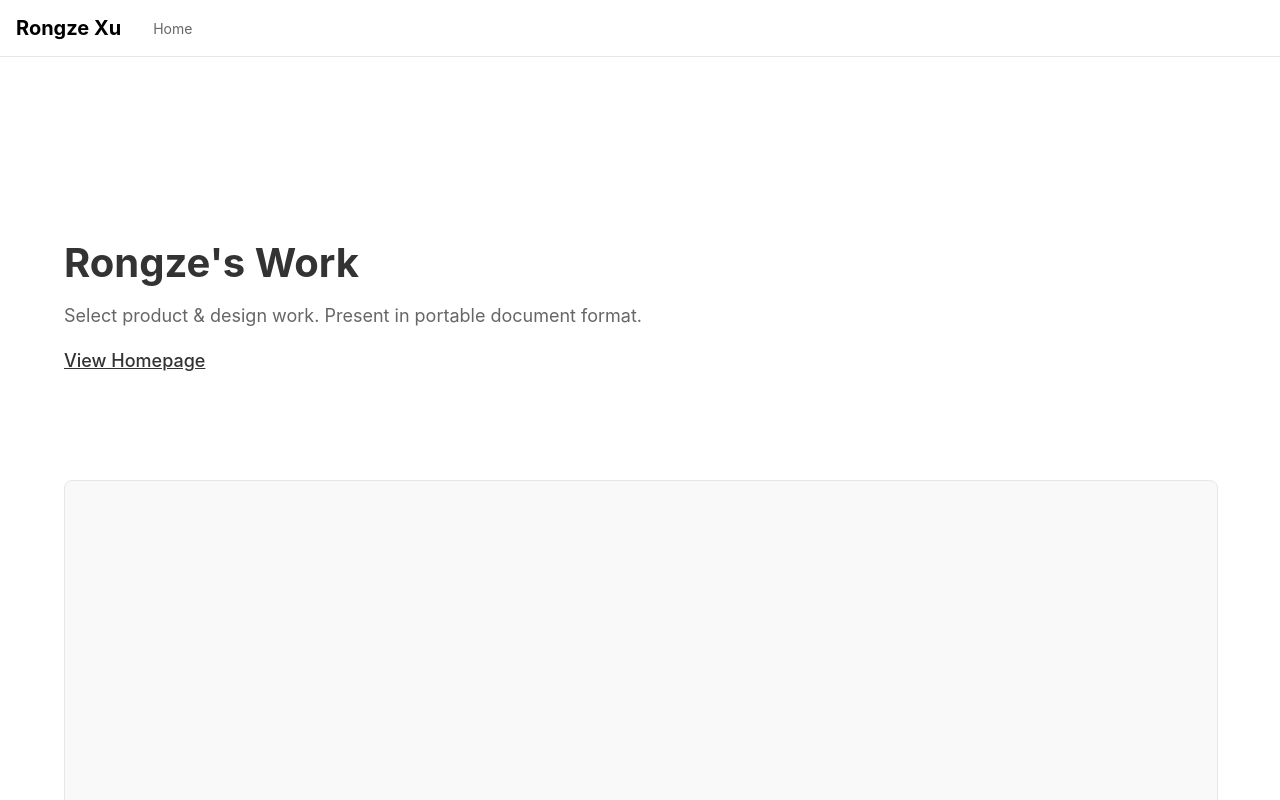
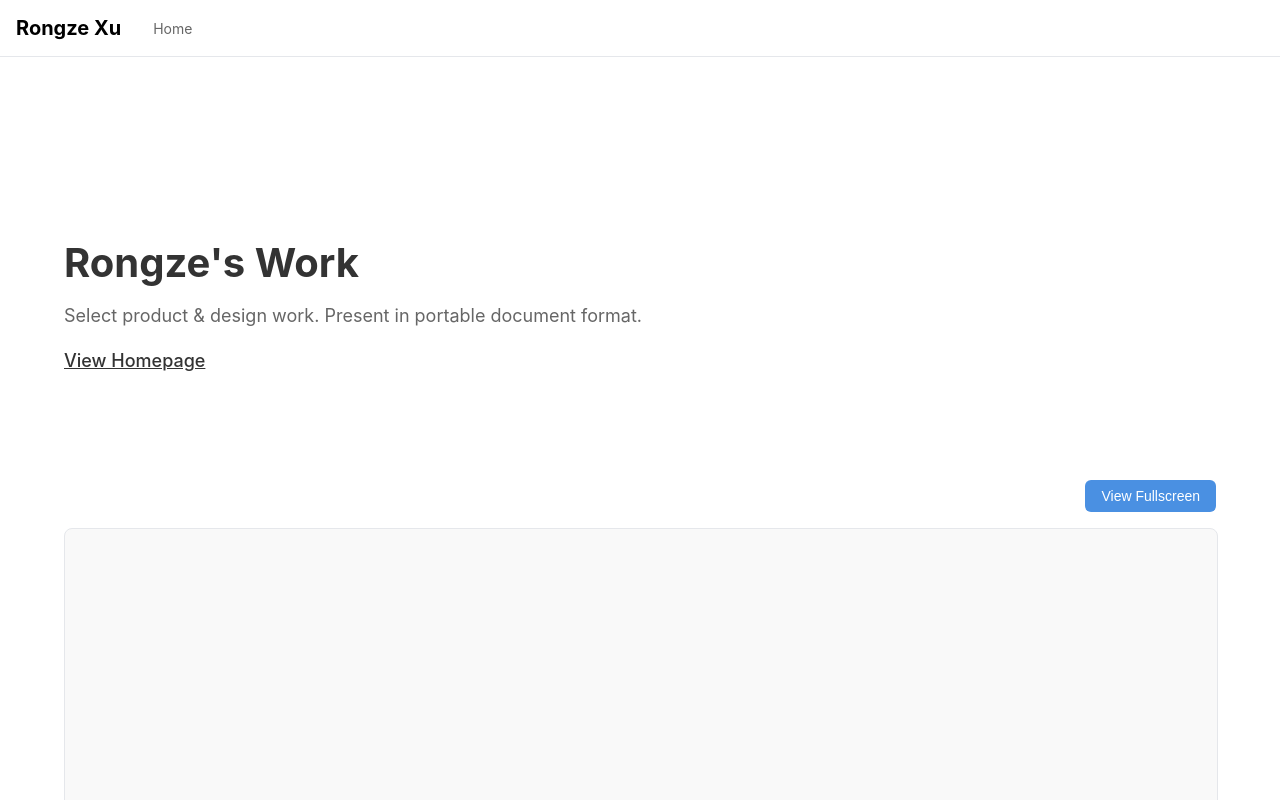
Before and after one commit to rynnxrz/pswebsite, a React (Vite) app: page /portfolio in a window 1280 px wide. Shown: the top 800 px of the page. Built offline with nearby package versions, Linux system fonts and the light colour scheme.

Commit message:
task1&2,task3 ongoing

```diff
--- a/src/App.css
+++ b/src/App.css
@@ -496,3 +496,52 @@
 .project-card.is-locked ~ .project-title {
   opacity: 0.6;
 }
+
+/* PDF Controls */
+.pdf-controls {
+  display: flex;
+  justify-content: flex-end;
+  margin-bottom: 1rem;
+}
+
+.fullscreen-btn {
+  padding: 0.5rem 1rem;
+  background-color: #4A90E2;
+  color: white;
+  border: none;
+  border-radius: 6px;
+  font-size: 0.875rem;
+  cursor: pointer;
+  transition: all 0.2s ease;
+}
+
+.fullscreen-btn:hover {
+  background-color: #357abd;
+  transform: translateY(-1px);
+}
+
+/* Fullscreen PDF styles */
+.pdf-container:fullscreen {
+  background-color: #000;
+  display: flex;
+  align-items: center;
+  justify-content: center;
+}
+
+.pdf-container:fullscreen .pdf-viewer {
+  width: 100%;
+  height: 100%;
+  background-color: #fff;
+}
+
+/* Mobile responsiveness for controls */
+@media (max-width: 768px) {
+  .pdf-controls {
+    justify-content: center;
+  }
+
+  .fullscreen-btn {
+    font-size: 0.75rem;
+    padding: 0.75rem 1.5rem;
+  }
+}
--- a/src/components/Home.tsx
+++ b/src/components/Home.tsx
@@ -8,19 +8,19 @@ import PasswordModal from './PasswordModal';
 const projects = [
   {
     id: 'dialogic',
-    title: "Dialogic Framework: Rethinking Memory and Authenticity in the Age of AI",
-    image: "/images/project-p.jpg",
-    locked: false,
+    title: "Dialogic Framework",
+    image: "/images/Framework.png",
+    locked: true,
   },
   {
     id: 'p',
-    title: "Project P: InnerPeace Stress Management Android Application Design",
+    title: "InnerPeace",
     image: "/images/project-p.jpg",
     locked: true,
   },
   {
     id: 'one',
-    title: "Project One: Hitch'n Farm Bridging the Nature Gap in Cities",
+    title: "Hitch'n Farm",
     image: "/images/project-one.jpg",
     locked: true,
   },
@@ -100,8 +100,8 @@ export const Home = () => {
       <section id="contact" className="section-container">
         <div className="contact-section">
           <h2 className="home-title">Contact</h2>
-          <a href="mailto:rongze.work@foxmail.com" className="contact-link">
-            rongze.work@foxmail.com
+          <a href="mailto:rongze.work@gmail.com" className="contact-link">
+            rongze.work@gmail.com
           </a>
         </div>
       </section>
--- a/src/components/Portfolio.tsx
+++ b/src/components/Portfolio.tsx
@@ -1,8 +1,28 @@
 import { motion } from 'framer-motion';
 import { Link } from 'react-router-dom';
+import { useState } from 'react';
 import { pageTransition } from '../utils/animations';
 
 export const Portfolio = () => {
+  const [isFullscreen, setIsFullscreen] = useState(false);
+
+  const toggleFullscreen = () => {
+    const pdfContainer = document.querySelector('.pdf-container');
+
+    if (!isFullscreen) {
+      // Enter fullscreen
+      if (pdfContainer?.requestFullscreen) {
+        pdfContainer.requestFullscreen();
+      }
+    } else {
+      // Exit fullscreen
+      if (document.exitFullscreen) {
+        document.exitFullscreen();
+      }
+    }
+    setIsFullscreen(!isFullscreen);
+  };
+
   return (
     <motion.div {...pageTransition} className="portfolio-page">
       {/* Header Section - matching home page layout */}
@@ -16,6 +36,11 @@ export const Portfolio = () => {
 
       {/* PDF Viewer Section */}
       <section className="portfolio-content">
+        <div className="pdf-controls">
+          <button onClick={toggleFullscreen} className="fullscreen-btn">
+            {isFullscreen ? 'Exit Fullscreen' : 'View Fullscreen'}
+          </button>
+        </div>
         <div className="pdf-container">
           <iframe
             src="/portfolio.pdf#toolbar=0&navpanes=0&scrollbar=0&view=FitH"
```
